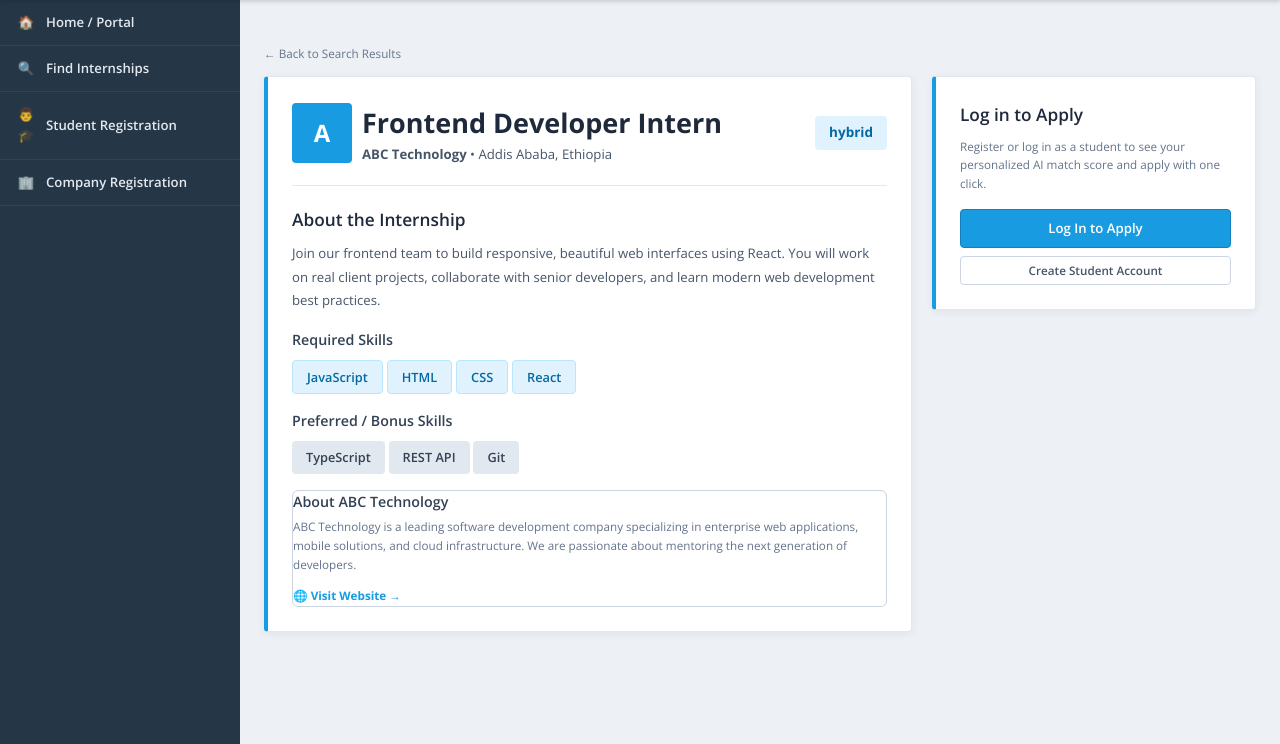
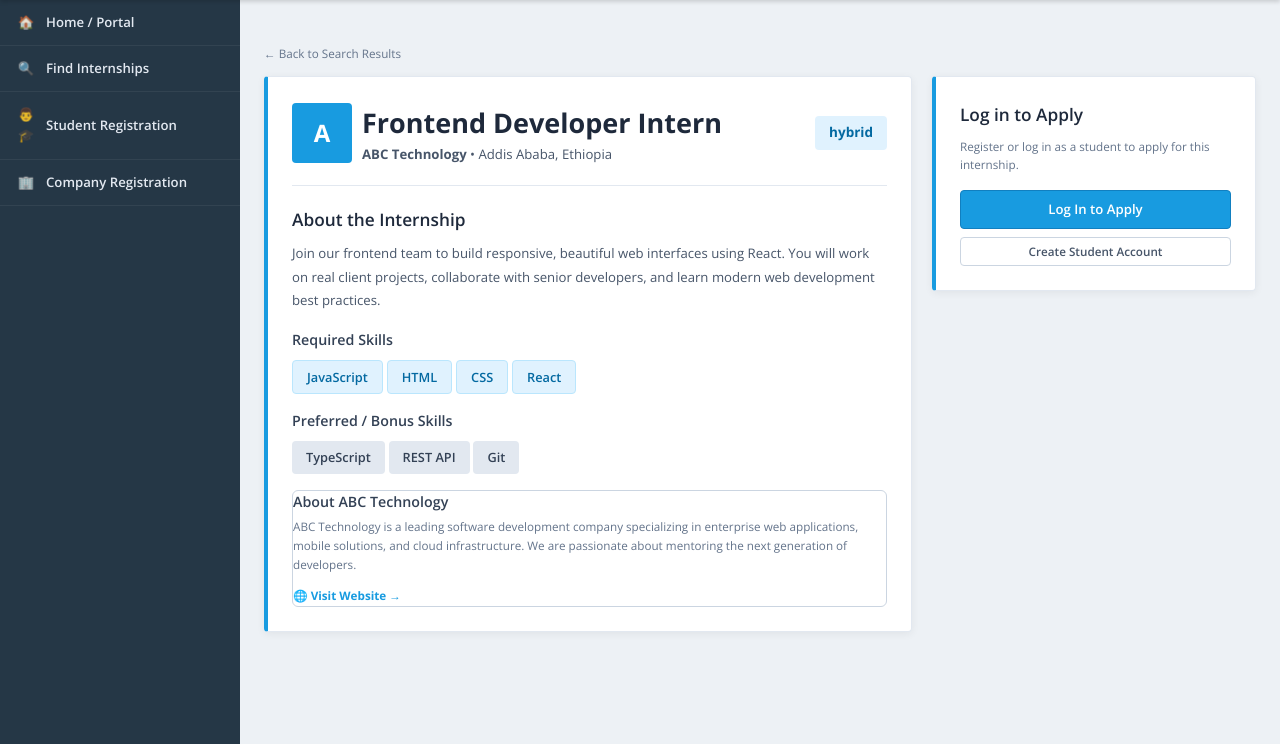
Before and after one commit to Ruhama27/internship-portal, a Flask app: page /internships/1 in a window 1280 px wide. Shown: the part 56-800 px from the top of the page. Run offline with Flask 3, Linux system fonts and the light colour scheme.

Commit message:
feat: remove AI recommendation/matching system completely

```diff
--- a/routes/internship.py
+++ b/routes/internship.py
@@ -1,7 +1,6 @@
 from flask import Blueprint, render_template, request
 from flask_login import current_user
 from models import Internship, Skill, Interest, Application
-from matching import compute_match, get_recommendations
 
 internship_bp = Blueprint('internship', __name__)
 
@@ -38,17 +37,6 @@ def search():
             if any(s.id in skill_ids for s in i.required_skills)
         ]
 
-    # If student, compute match scores
-    results = []
-    if current_user.is_authenticated and current_user.role == 'student':
-        student = current_user.student_profile
-        for internship in internships:
-            match = compute_match(student, internship)
-            results.append((internship, match))
-        results.sort(key=lambda x: x[1]['score'], reverse=True)
-    else:
-        results = [(i, None) for i in internships]
-
     all_skills = Skill.query.order_by(Skill.name).all()
     fields = (Internship.query
               .with_entities(Internship.field)
@@ -57,7 +45,7 @@ def search():
     fields = sorted(set(f[0] for f in fields if f[0]))
 
     return render_template('internship/search.html',
-                           results=results,
+                           internships=internships,
                            all_skills=all_skills,
                            fields=fields,
                            q=q,
@@ -70,13 +58,11 @@ def search():
 @internship_bp.route('/<int:internship_id>')
 def detail(internship_id):
     internship = Internship.query.get_or_404(internship_id)
-    match = None
     already_applied = False
     is_saved = False
 
     if current_user.is_authenticated and current_user.role == 'student':
         student = current_user.student_profile
-        match = compute_match(student, internship)
         already_applied = Application.query.filter_by(
             student_id=student.id,
             internship_id=internship_id
@@ -85,6 +71,5 @@ def detail(internship_id):
 
     return render_template('internship/detail.html',
                            internship=internship,
-                           match=match,
                            already_applied=already_applied,
                            is_saved=is_saved)
--- a/routes/student.py
+++ b/routes/student.py
@@ -4,7 +4,6 @@ from flask import (Blueprint, render_template, redirect, url_for,
 from flask_login import current_user
 from decorators import student_required
 from models import db, Internship, Skill, Interest, Application
-from matching import get_recommendations, compute_match
 
 student_bp = Blueprint('student', __name__)
 
@@ -26,8 +25,6 @@ def secure_name(filename):
 @student_required
 def dashboard():
     student = current_user.student_profile
-    internships = Internship.query.filter_by(is_active=True).all()
-    recommendations = get_recommendations(student, internships, limit=6)
 
     app_counts = {
         'total':     Application.query.filter_by(student_id=student.id).count(),
@@ -36,9 +33,14 @@ def dashboard():
         'accepted':  Application.query.filter_by(student_id=student.id, status='accepted').count(),
         'rejected':  Application.query.filter_by(student_id=student.id, status='rejected').count(),
     }
+    # Latest internships for the quick preview
+    latest_internships = (Internship.query
+                          .filter_by(is_active=True)
+                          .order_by(Internship.created_at.desc())
+                          .limit(6).all())
     return render_template('student/dashboard.html',
                            student=student,
-                           recommendations=recommendations,
+                           latest_internships=latest_internships,
                            app_counts=app_counts)
 
 
@@ -118,13 +120,8 @@ def applications():
 @student_required
 def saved():
     student = current_user.student_profile
-    saved_list = student.saved
-    results = []
-    for internship in saved_list:
-        match = compute_match(student, internship)
-        results.append((internship, match))
-    results.sort(key=lambda x: x[1]['score'], reverse=True)
-    return render_template('student/saved.html', student=student, results=results)
+    internships = student.saved
+    return render_template('student/saved.html', student=student, internships=internships)
 
 
 @student_bp.route('/save/<int:internship_id>', methods=['POST'])
@@ -156,18 +153,16 @@ def apply(internship_id):
         flash('You have already applied to this internship.', 'info')
         return redirect(url_for('internship.detail', internship_id=internship_id))
 
-    match = compute_match(student, internship)
     cover_letter = request.form.get('cover_letter', '')
 
     app = Application(
         student_id    = student.id,
         internship_id = internship_id,
         cover_letter  = cover_letter,
-        match_score   = match['score'],
     )
     db.session.add(app)
     db.session.commit()
-    flash(f'Application submitted! Your match score: {match["score"]}%', 'success')
+    flash('Application submitted successfully!', 'success')
     return redirect(url_for('student.applications'))
 
 
--- a/templates/internship/detail.html
+++ b/templates/internship/detail.html
@@ -46,13 +46,7 @@
         <h4 class="mb-2">Required Skills</h4>
         <div class="flex-wrap gap-1 mb-4">
           {% for skill in internship.required_skills %}
-            {% if match and skill in match.matched_required %}
-              <span class="tag green" style="font-size:0.85rem; padding: 6px 14px;">✓ {{ skill.name }} (You have this)</span>
-            {% elif match %}
-              <span class="tag yellow" style="font-size:0.85rem; padding: 6px 14px;">⚠ {{ skill.name }} (Missing)</span>
-            {% else %}
-              <span class="tag primary" style="font-size:0.85rem; padding: 6px 14px;">{{ skill.name }}</span>
-            {% endif %}
+            <span class="tag primary" style="font-size:0.85rem; padding: 6px 14px;">{{ skill.name }}</span>
           {% endfor %}
         </div>
 
@@ -61,11 +55,7 @@
           <h4 class="mb-2">Preferred / Bonus Skills</h4>
           <div class="flex-wrap gap-1 mb-4">
             {% for skill in internship.preferred_skills %}
-              {% if match and skill in match.matched_preferred %}
-                <span class="tag cyan" style="font-size:0.85rem; padding: 6px 14px;">⭐ {{ skill.name }} (Match)</span>
-              {% else %}
-                <span class="tag" style="font-size:0.85rem; padding: 6px 14px;">{{ skill.name }}</span>
-              {% endif %}
+              <span class="tag" style="font-size:0.85rem; padding: 6px 14px;">{{ skill.name }}</span>
             {% endfor %}
           </div>
         {% endif %}
@@ -81,65 +71,9 @@
       </div>
     </div>
 
-    <!-- Sidebar: AI Match & Apply Column -->
+    <!-- Sidebar: Apply Column -->
     <div>
       {% if current_user.is_authenticated and current_user.role == 'student' %}
-        <!-- AI WHY AM I MATCHED? CARD -->
-        {% if match %}
-          <div class="match-breakdown mb-4">
-            <div class="text-xs font-bold text-muted uppercase mb-1">Why this internship matches you</div>
-            <div class="match-header">
-              <div class="match-big-score">{{ match.score }}%</div>
-              <div class="text-xs text-muted">Overall AI Match Confidence Score</div>
-            </div>
-
-            <!-- Breakdown Bars -->
-            <div class="progress-bar-wrap">
-              <div class="progress-bar-label">
-                <span>Education / Field</span>
-                <span class="font-bold">{{ match.field_score }}%</span>
-              </div>
-              <div class="progress-bar-track">
-                <div class="progress-bar-fill green" style="width: {{ match.field_score }}%;"></div>
-              </div>
-            </div>
-
-            <div class="progress-bar-wrap">
-              <div class="progress-bar-label">
-                <span>Skills Requirement</span>
-                <span class="font-bold">{{ match.skill_score }}%</span>
-              </div>
-              <div class="progress-bar-track">
-                <div class="progress-bar-fill" style="width: {{ match.skill_score }}%;"></div>
-              </div>
-            </div>
-
-            <div class="progress-bar-wrap">
-              <div class="progress-bar-label">
-                <span>Career Interests</span>
-                <span class="font-bold">{{ match.interest_score }}%</span>
-              </div>
-              <div class="progress-bar-track">
-                <div class="progress-bar-fill cyan" style="width: {{ match.interest_score }}%;"></div>
-              </div>
-            </div>
-
-            <div class="progress-bar-wrap mb-3">
-              <div class="progress-bar-label">
-                <span>Year of Study Bonus</span>
-                <span class="font-bold">{{ match.year_score }}%</span>
-              </div>
-              <div class="progress-bar-track">
-                <div class="progress-bar-fill yellow" style="width: {{ match.year_score }}%;"></div>
-              </div>
-            </div>
-
-            <p class="text-xs p-2" style="background: rgba(255,255,255,0.04); border-radius: var(--radius-sm); border-left: 3px solid var(--color-primary-lt);">
-              💡 <strong>Match Explanation:</strong> {{ match.explanation }}
-            </p>
-          </div>
-        {% endif %}
-
         <!-- APPLICATION CARD -->
         <div class="card card-glow">
           <h3 class="card-title mb-3">Apply Now</h3>
@@ -173,7 +107,7 @@
       {% elif not current_user.is_authenticated %}
         <div class="card text-center">
           <h3 class="mb-2">Log in to Apply</h3>
-          <p class="text-xs text-muted mb-4">Register or log in as a student to see your personalized AI match score and apply with one click.</p>
+          <p class="text-xs text-muted mb-4">Register or log in as a student to apply for this internship.</p>
           <a href="{{ url_for('auth.login') }}" class="btn btn-primary btn-block mb-2">Log In to Apply</a>
           <a href="{{ url_for('auth.register_student') }}" class="btn btn-ghost btn-block btn-sm">Create Student Account</a>
         </div>
--- a/templates/student/applications.html
+++ b/templates/student/applications.html
@@ -19,7 +19,6 @@
             <tr>
               <th>Internship / Company</th>
               <th>Applied Date</th>
-              <th>Match Score</th>
               <th>Status</th>
               <th>Contact Email</th>
             </tr>
@@ -33,11 +32,6 @@
                 </td>
                 <td>
                   <span class="text-sm">{{ app.applied_at.strftime('%b %d, %Y') }}</span>
-                </td>
-                <td>
-                  <span class="match-badge {% if app.match_score >= 80 %}high{% elif app.match_score >= 60 %}medium{% else %}low{% endif %}">
-                    ⚡ {{ app.match_score or 'N/A' }}%
-                  </span>
                 </td>
                 <td>
                   <span class="status-badge status-{{ app.status }}">{{ app.status }}</span>
--- a/templates/student/profile.html
+++ b/templates/student/profile.html
@@ -101,7 +101,7 @@
     <!-- Skills Checklist Card -->
     <div class="card mb-4">
       <h3 class="card-title mb-2">⚡ Technical Skills (Select all that apply)</h3>
-      <p class="text-sm text-muted mb-4">These skills are used to calculate your match score against internship requirements.</p>
+      <p class="text-sm text-muted mb-4">Select the skills you have — companies will see these when you apply.</p>
 
       {% for category, skills in skills_by_cat.items() %}
         <div class="mb-4">
```
Also changed, not shown: templates/internship/search.html (+7 -20 lines), templates/student/dashboard.html (+14 -26 lines), templates/student/saved.html (+8 -6 lines).
